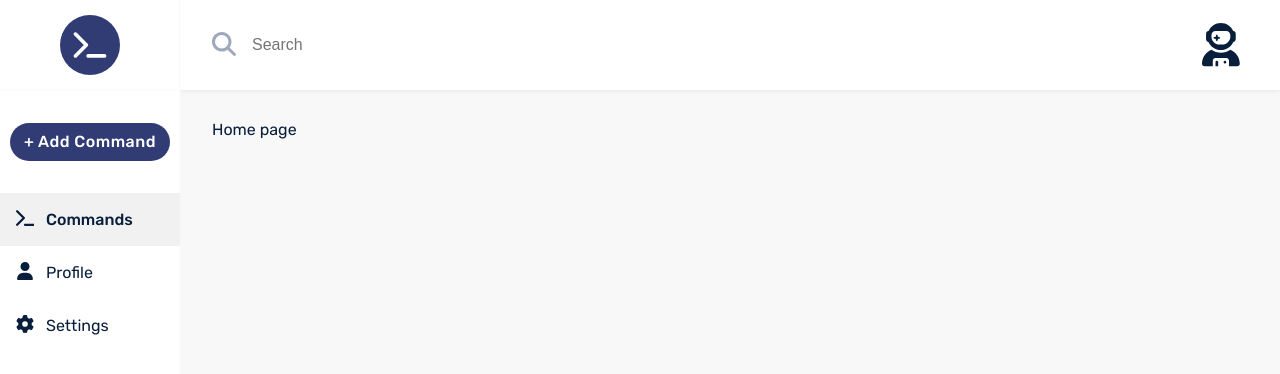
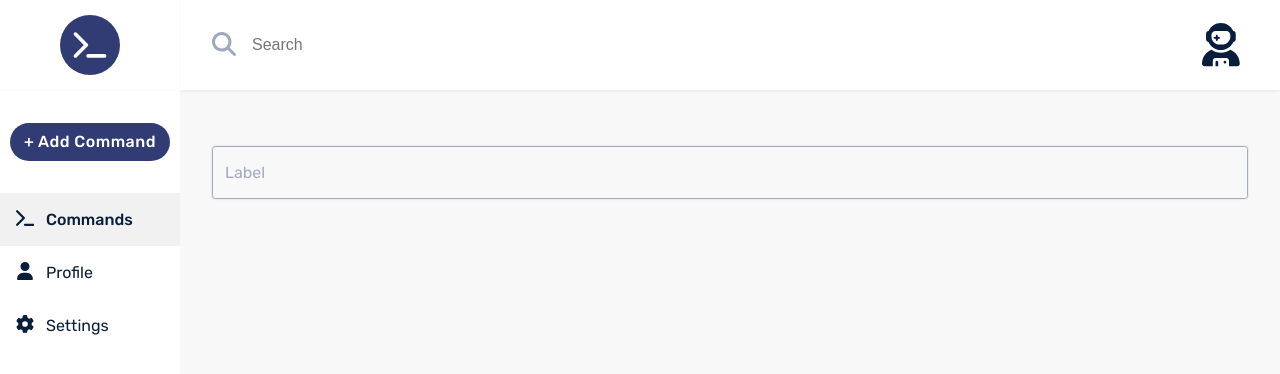
Before and after one commit to AlbertArakelyan/keep-command, a React (Create React App) app: page / in a window 1280 px wide. Shown: the top 374 px of the page. Built offline with nearby package versions, Linux system fonts and the light colour scheme; no server answers; sample sign-in values are in the browser's storage.

Commit message:
feat(31): added basic styles to Select component and made more advanced

```diff
--- /dev/null
+++ b/src/assets/styles/UI/_select.scss
@@ -0,0 +1,93 @@
+.base-select-wrapper {
+  position: relative;
+  z-index: 3;
+  width: 100%;
+  @include flex(row, center, flex-start);
+}
+
+.base-select {
+  @include border(all, var(--input-border-color));
+  @include flex(row, center, flex-start);
+  border-radius: 0.206rem;
+  box-shadow: 0 0 0.125rem var(--shadow-md-color);
+  outline: none;
+  background-color: transparent;
+  width: 100%;
+  height: 3.313rem;
+  padding: 0 0.75rem;
+  font-size: 1rem;
+  font-weight: 400;
+  color: var(--primary-text-color);
+  cursor: pointer;
+  text-align: left;
+}
+
+.base-select__label {
+  position: absolute;
+  z-index: 1;
+  user-select: none;
+  line-height: 1.125rem;
+  font-size: 1rem;
+  font-weight: 400;
+  color: var(--input-border-color);
+  background-color: var(--background-color);
+  text-align: left;
+  transition: color .2s ease-in-out,padding .2s ease-in-out,transform .2s ease-in-out;
+  pointer-events: none; // Preventing not ability of focusing while cursor is on label
+
+  &--not-empty {
+    transform: translateY(-1.7rem) translateX(-0.25rem) scale(.8);
+    padding: 0 .5rem;
+  }
+}
+
+.base-select__value {
+  @include flex(row, center, flex-start);
+  pointer-events: none;
+}
+
+.base-select__options {
+  position: absolute;
+  left: 0;
+  top: 100%;
+  z-index: 1;
+  width: 100%;
+  padding: 0.5rem 0;
+  max-height: 14.5rem;
+  overflow-y: auto;
+  overflow-x: hidden;
+  @include border(all, var(--input-border-color));
+  border-top: none;
+  border-bottom-left-radius: 0.206rem;
+  border-bottom-right-radius: 0.206rem;
+  transition: opacity .2s ease, visibility .2s ease;
+
+  &--hidden {
+    opacity: 0;
+    visibility: hidden;
+  }
+}
+
+// Option
+.base-option {
+  @include flex(row, center, flex-start);
+  width: 100%;
+  border: none;
+  outline: none;
+  background-color: transparent;
+  padding: 0.5rem 1rem;
+  overflow: hidden;
+  transition: background-color .2s ease;
+  color: var(--primary-text-color);
+  cursor: pointer;
+
+  &:hover, &--highlighted {
+    &:not(.base-option--selected) {
+      background-color: var(--white-background-hover);
+    }
+  }
+
+  &--selected {
+    background-color: var(--white-background-highlited);
+  }
+}
--- a/src/assets/styles/index.scss
+++ b/src/assets/styles/index.scss
@@ -16,6 +16,7 @@
 // UI
 @import "./UI/input";
 @import "./UI/button";
+@import "./UI/select";
 
 // Base
 @import "./main";
--- a/src/components/UI/Option/Option.tsx
+++ b/src/components/UI/Option/Option.tsx
@@ -4,9 +4,11 @@ import { IOptionProps } from './types';
 
 const Option: FC<IOptionProps> = ({ value, children, onClick, ...props }) => {
   return (
-    <li role="option" value={value} onClick={onClick} {...props}>
-      {children}
-    </li>
+    <div className="base-option-wrapper">
+      <button className="base-option" value={value} onClick={onClick} role="option" {...props}>
+        {children}
+      </button>
+    </div>
   );
 };
 
--- a/src/components/UI/Option/types.ts
+++ b/src/components/UI/Option/types.ts
@@ -1,5 +1,5 @@
 import { HTMLAttributes, PropsWithChildren } from 'react';
 
-export interface IOptionProps extends PropsWithChildren, HTMLAttributes<HTMLLIElement> {
+export interface IOptionProps extends PropsWithChildren, HTMLAttributes<HTMLElement> {
   value: string;
 }
--- a/src/components/UI/Select/Select.tsx
+++ b/src/components/UI/Select/Select.tsx
@@ -3,7 +3,10 @@ import { FC } from 'react';
 import { ISelectProps } from './types';
 
 const Select: FC<ISelectProps> = ({
-  selectedOption,
+  wrapperClassName,
+  className,
+  optionsListClassName,
+  selectedOptionContent,
   isOpen,
   handleKeyDown,
   handleToggle,
@@ -12,22 +15,29 @@ const Select: FC<ISelectProps> = ({
   children,
 }) => {
   return (
-    <div className="custom-select" role="combobox" aria-expanded={isOpen} tabIndex={0} onKeyDown={handleKeyDown}>
-      <div
-        className="selected-option"
+    <div className="base-select-wrapper" role="combobox" aria-expanded={isOpen} tabIndex={0} onKeyDown={handleKeyDown}>
+      <button
+        className="base-select"
         onClick={handleToggle}
         aria-haspopup="listbox"
         aria-controls="options"
-        id="selected-option"
+        id="select"
         ref={selectedOptionRef}
       >
-        {selectedOption}
+        <span className={`base-select__label ${selectedOptionContent ? 'base-select__label--not-empty' : ''}`}>
+          Label
+        </span>
+        <div className="base-select__value">{selectedOptionContent}</div>
+      </button>
+      <div
+        ref={dropdownRef}
+        id="options"
+        className={`base-select__options ${!isOpen ? 'base-select__options--hidden' : ''}`}
+        role="listbox"
+        aria-labelledby="select"
+      >
+        {children}
       </div>
-      {isOpen && (
-        <ul ref={dropdownRef} id="options" role="listbox" aria-labelledby="selected-option">
-          {children}
-        </ul>
-      )}
     </div>
   );
 };
--- a/src/components/UI/Select/SelectContainer.tsx
+++ b/src/components/UI/Select/SelectContainer.tsx
@@ -1,4 +1,4 @@
-import React, { FC } from 'react';
+import React, { FC, ReactElement } from 'react';
 
 import Select from './Select';
 
@@ -7,30 +7,57 @@ import { IOptionProps } from '../Option/types';
 
 import useSelectContainer from './useSelectContainer';
 
-const SelectContainer: FC<ISelectContainerProps> = ({ selectedOption, onChange, children }) => {
-  const { highlightedIndex, handleSelect, isOpen, handleKeyDown, handleToggle, dropdownRef, selectedOptionRef } =
-    useSelectContainer(onChange);
+const SelectContainer: FC<ISelectContainerProps> = ({
+  selectedOption,
+  onChange,
+  className,
+  wrapperClassName,
+  optionsListClassName,
+  children,
+}) => {
+  const {
+    highlightedIndex,
+    setHighlightedIndex,
+    handleSelect,
+    isOpen,
+    handleKeyDown,
+    handleToggle,
+    dropdownRef,
+    selectedOptionRef,
+  } = useSelectContainer(onChange);
 
   const optionsContent = React.Children.map(children, (child, index) => {
     return React.cloneElement(child as React.ReactElement<IOptionProps>, {
       onClick: () => handleSelect((child as React.ReactElement<IOptionProps>).props.value),
+      onMouseEnter: () => setHighlightedIndex(null),
       'aria-selected': (child as React.ReactElement<IOptionProps>).props.value === selectedOption,
-      className:
+      className: `base-option ${
         (child as React.ReactElement<IOptionProps>).props.value === selectedOption
-          ? 'selected'
+          ? 'base-option--selected'
           : highlightedIndex === index
-          ? 'highlighted'
-          : '',
+          ? 'base-option--highlighted'
+          : ''
+      }`,
     });
   });
 
-  // TODO create selectedOptionContent based on selectedOption (or a component)
+  const selectedOptionContent =
+    optionsContent &&
+    (optionsContent.find(
+      (option) => (option as React.ReactElement<IOptionProps>).props.value === selectedOption
+    ) as React.ReactElement<IOptionProps>);
+
+  // TODO add filtered options for search
 
   return (
     <Select
+      wrapperClassName={wrapperClassName}
+      className={className}
+      optionsListClassName={optionsListClassName}
       isOpen={isOpen}
       handleKeyDown={handleKeyDown}
       selectedOption={selectedOption}
+      selectedOptionContent={selectedOptionContent?.props.children as ReactElement}
       onChange={onChange}
       handleToggle={handleToggle}
       dropdownRef={dropdownRef}
--- a/src/components/UI/Select/useSelectContainer.ts
+++ b/src/components/UI/Select/useSelectContainer.ts
@@ -2,9 +2,9 @@ import { useState, useRef, useEffect, KeyboardEvent } from 'react';
 
 const useSelectContainer = (onChange: (option: string) => void) => {
   const [isOpen, setIsOpen] = useState(false);
-  const [highlightedIndex, setHighlightedIndex] = useState(0);
-  const dropdownRef = useRef<HTMLUListElement>(null);
-  const selectedOptionRef = useRef<HTMLDivElement>(null);
+  const [highlightedIndex, setHighlightedIndex] = useState<number | null>(null);
+  const dropdownRef = useRef<HTMLDivElement>(null);
+  const selectedOptionRef = useRef<HTMLButtonElement>(null);
 
   const handleSelect = (option: string) => {
     onChange(option);
@@ -21,10 +21,12 @@ const useSelectContainer = (onChange: (option: string) => void) => {
       handleToggle();
     } else if (e.key === 'ArrowUp') {
       e.preventDefault();
-      setHighlightedIndex((prevHighlightedIndex) => Math.max(0, prevHighlightedIndex - 1));
+      setHighlightedIndex((prevHighlightedIndex) =>
+        prevHighlightedIndex === null ? 0 : Math.max(0, prevHighlightedIndex - 1)
+      );
     } else if (e.key === 'ArrowDown') {
       e.preventDefault();
-      setHighlightedIndex((prevHighlightedIndex) => prevHighlightedIndex + 1);
+      setHighlightedIndex((prevHighlightedIndex) => (prevHighlightedIndex === null ? 0 : prevHighlightedIndex + 1));
       // TODO accept options.length as argument
       // setHighlightedIndex((prevIndex) => Math.min(options.length - 1, prevIndex + 1));
     } else if (e.key === 'Escape') {
@@ -43,6 +45,12 @@ const useSelectContainer = (onChange: (option: string) => void) => {
   };
 
   useEffect(() => {
+    if (!isOpen) {
+      setHighlightedIndex(null);
+    }
+  }, [isOpen]);
+
+  useEffect(() => {
     document.addEventListener('mousedown', handleClickOutside);
     return () => {
       document.removeEventListener('mousedown', handleClickOutside);
@@ -51,6 +59,7 @@ const useSelectContainer = (onChange: (option: string) => void) => {
 
   return {
     highlightedIndex,
+    setHighlightedIndex,
     handleKeyDown,
     isOpen,
     handleSelect,
@@ -60,6 +69,9 @@ const useSelectContainer = (onChange: (option: string) => void) => {
   };
 };
 
-export type UseSelectContainerType = Omit<ReturnType<typeof useSelectContainer>, 'handleSelect' | 'highlightedIndex'>;
+export type UseSelectContainerType = Omit<
+  ReturnType<typeof useSelectContainer>,
+  'handleSelect' | 'highlightedIndex' | 'setHighlightedIndex'
+>;
 
 export default useSelectContainer;
--- a/src/pages/user/Home/Home.tsx
+++ b/src/pages/user/Home/Home.tsx
@@ -1,7 +1,26 @@
+import { useState } from 'react';
+import { Select, Option } from 'components';
+
 const Home = () => {
+  const [selectedOption, setSelectedOption] = useState<string | null>(null);
+
+  const handleChange = (option: string) => {
+    setSelectedOption(option);
+  };
+
   return (
     <div>
-      <h1>Home page</h1>
+      <h1 style={{ fontSize: '40px', marginBottom: '24px' }}>{selectedOption}</h1>
+      <Select selectedOption={selectedOption} onChange={handleChange}>
+        <Option value="Universesssss">
+          <div>I love you&nbsp;</div>
+          <span style={{ color: 'mediumpurple' }} className="Hasmikkssss">
+            My Universe
+          </span>
+        </Option>
+        <Option value="Option2">Option22</Option>
+        <Option value="Option3">Option33</Option>
+      </Select>
     </div>
   );
 };
```
Also changed, not shown: src/components/UI/Select/types.ts (+8 -2 lines), src/constants/sizes.ts (added, +7 -0 lines), src/components/shared/Avatar/Avatar.module.scss (added).
